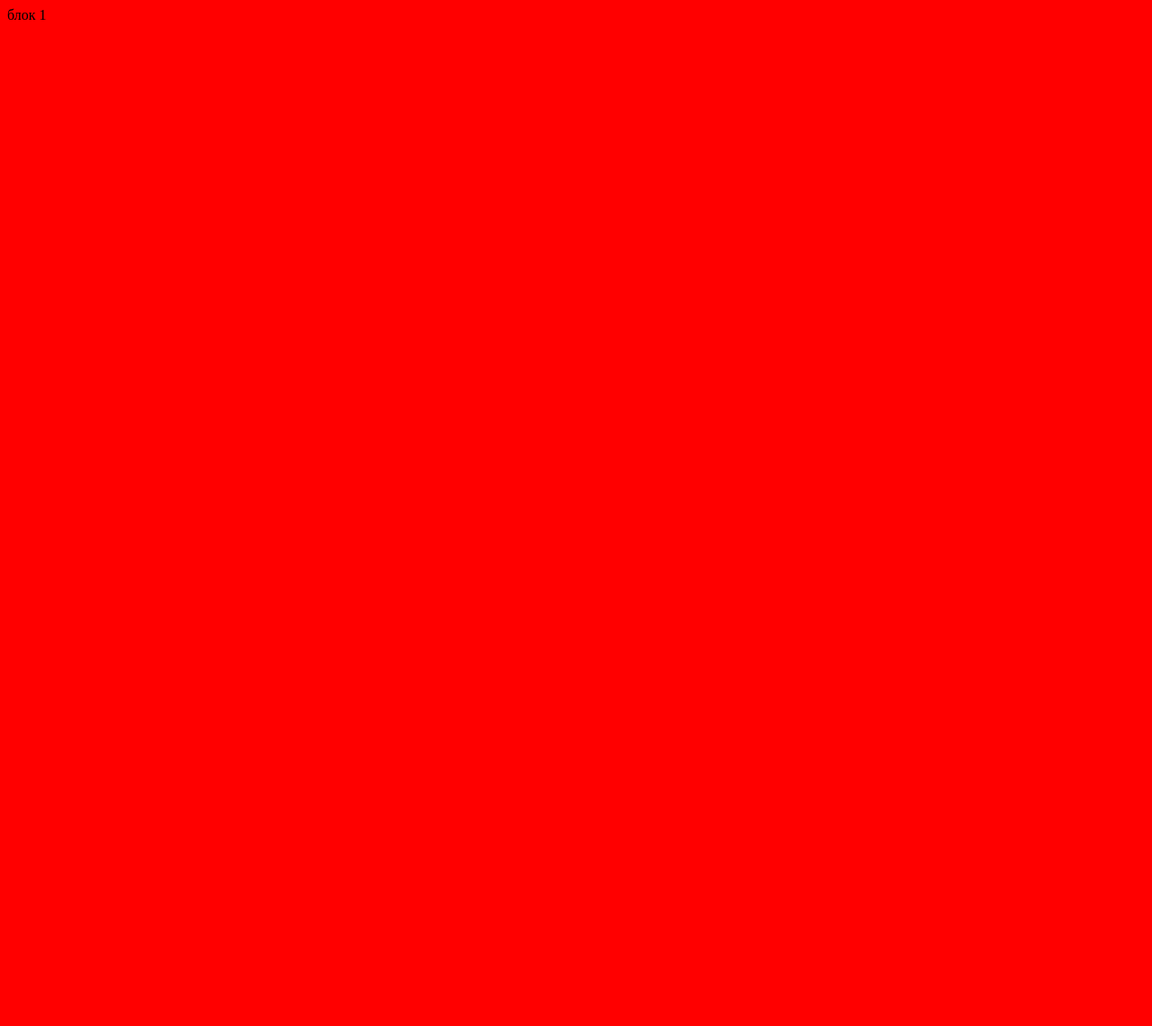
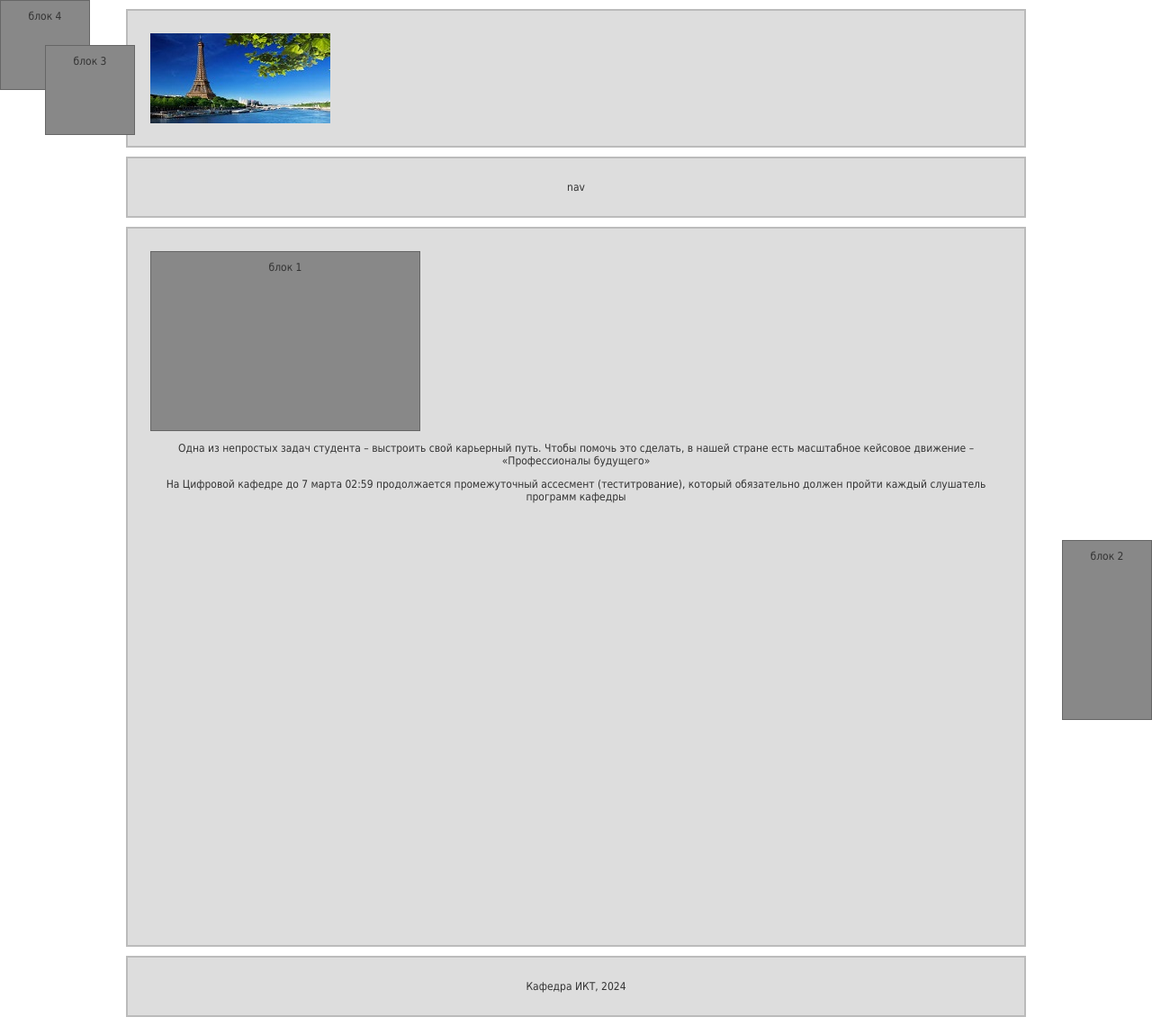
Before and after one commit to AleksandrMelexin/MUCTR-Web, a PHP site: page / in a window 1280 px wide. Before the commit the page is almost empty. Shown: the whole page at 90% size. Before the commit the page ends 22 px from the top, so only its background shows below. Run offline with PHP 8.4, Linux system fonts and the light colour scheme.

Commit message:
лаба 3 в процессе

```diff
--- a/lab3/public_html/css/main.css
+++ b/lab3/public_html/css/main.css
@@ -1,3 +1,59 @@
-body{
-    background: red;
+.basic{
+    background-color: #ddd;
+    border: 2px solid #bbb;
+    color: #333;
+    width: 1000px;
+    padding: 25px;
+    margin: 10px auto;
+    font-family: Tahoma, sans-serif;
+    font-size: 12px;
+    text-align: center;
+    box-sizing: border-box;
 }
+.block{
+    background-color: #888;
+    border: 1px solid #666;
+    padding: 10px;
+    box-sizing: border-box;
+    display: block;
+    margin: 0px;
+}
+main{
+    min-height: 800px;
+    text-align: right;
+}
+#block1{
+    height: 200px;
+    width: 300px;
+}
+#block2{
+    position: fixed;
+    height: 200px;
+    width: 100px;
+    right: 0%;
+    bottom: 0%;
+}
+#block3{
+    position: absolute;
+    top: 50px;
+    left: 50px;
+    height: 100px;
+    width: 100px;
+    z-index: 2;
+}
+#block4{
+    position: absolute;
+    top: 0px;
+    left: 0px;
+    height: 100px;
+    width: 100px;
+    z-index: 1;
+}
+#logo{
+    box-sizing: border-box;
+    display: block;
+    width: 200px;
+    height: 100px;
+    padding: 0px;
+    margin: 0px;
+}
--- a/lab3/public_html/index.html
+++ b/lab3/public_html/index.html
@@ -4,8 +4,22 @@
         <title>задание 3</title>
         <meta charset="UTF-8">
         <link href="css/main.css" type="text/css" rel="stylesheet">
-        <div id="block1" class="">блок 1</div>
     </head>
     <body>
+        <header class="basic">
+            <div id="logo">
+                <a href="index.html"><img src="pictures/icon.jpg"></a>
+            </div>
+        </header>
+        <nav class="basic">nav</nav>
+        <main class="basic">
+            <div class="block" id="block1">блок 1</div>
+            <div class="block" id="block2">блок 2</div>
+            <div class="block" id="block3">блок 3</div>
+            <div class="block" id="block4">блок 4</div>
+            <p>Одна из непростых задач студента – выстроить свой карьерный путь. Чтобы помочь это сделать, в нашей стране есть масштабное кейсовое движение – «Профессионалы будущего»</p>
+            <p>На Цифровой кафедре до 7 марта 02:59 продолжается промежуточный ассесмент (теститрование), который обязательно должен пройти каждый слушатель программ кафедры</p>
+        </main>
+        <footer class="basic">Кафедра ИКТ, 2024</footer>
     </body>
 </html>
```
Also changed, not shown: lab3/public_html/pages/page.html (added), lab3/public_html/pictures/icon.jpg (added).
